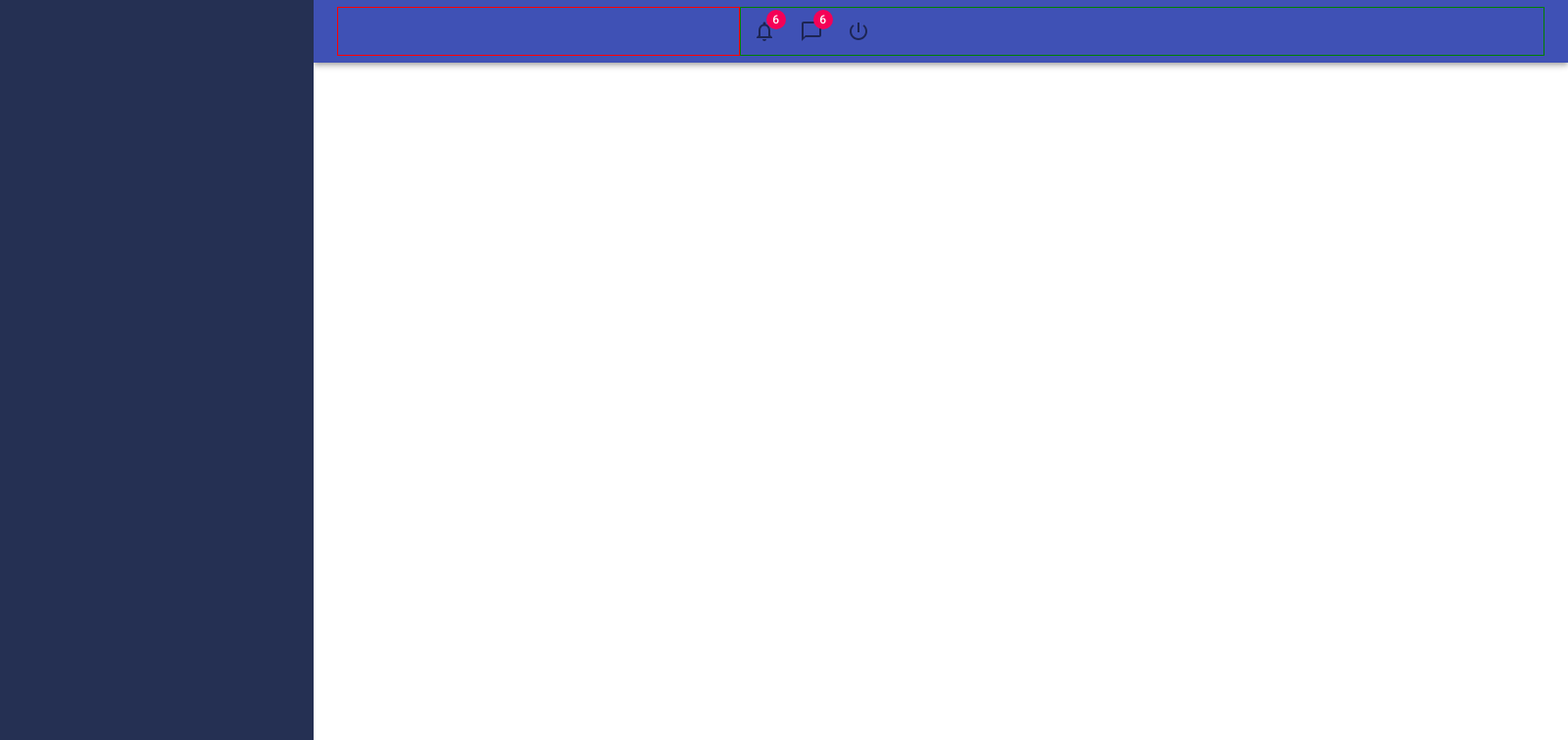
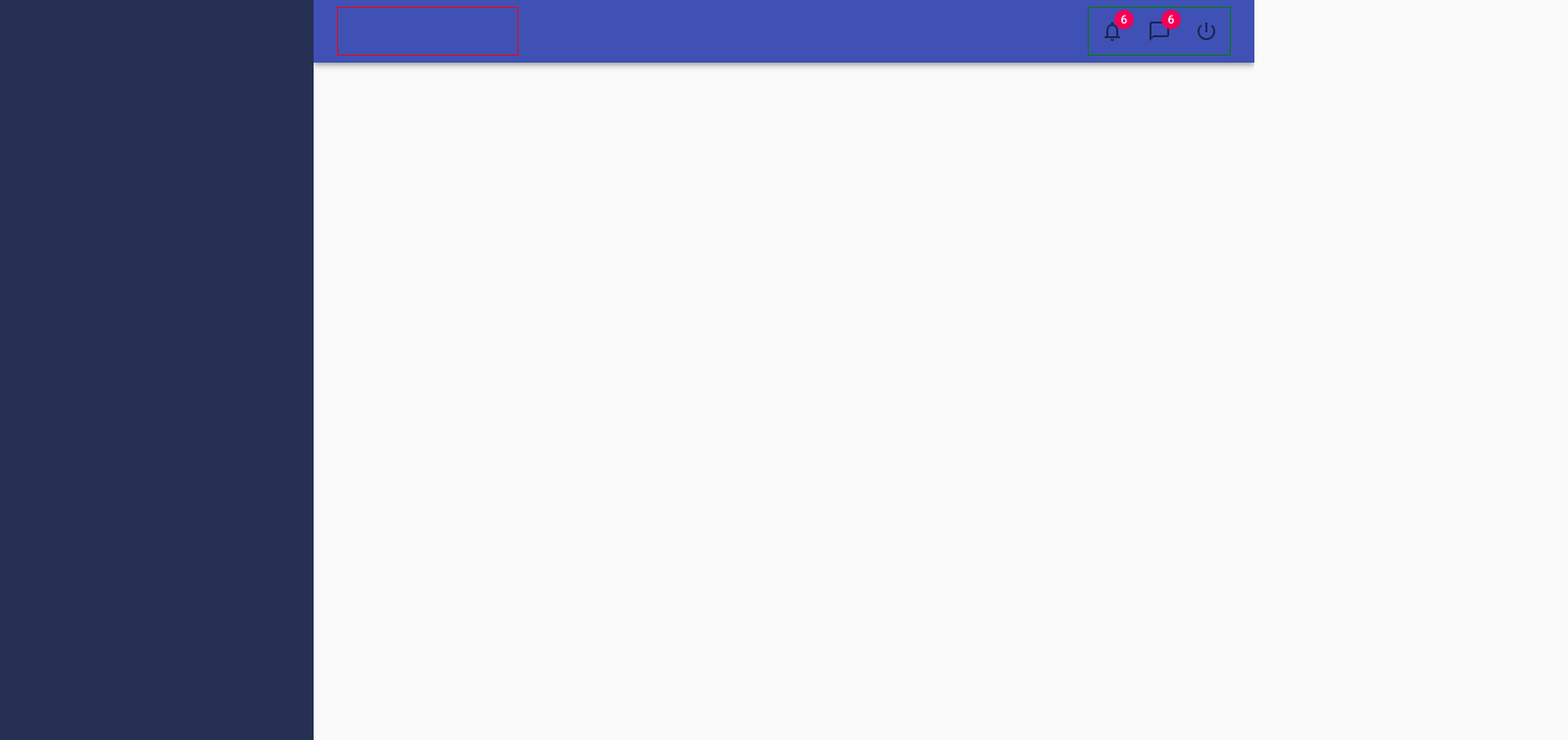
Before and after one commit to Vinoth6194/react_matui, a React (Create React App) app: page / in a window 1280 px wide. Shown: the top 756 px of the page at 98% size, 1600 px wide, since content can reach past the window. Built offline with nearby package versions, Linux system fonts and the light colour scheme.

Commit message:
splitted the header into right and left with grids and cssbaseline

```diff
--- a/src/App/App.js
+++ b/src/App/App.js
@@ -1,4 +1,4 @@
-import { makeStyles } from "@material-ui/core";
+import { CssBaseline, makeStyles } from "@material-ui/core";
 import Header from "../components/Header";
 import SideMenu from "../components/SideMenu";
 import "./App.css";
@@ -15,6 +15,7 @@ function App() {
       <SideMenu />
       <div className={classes.appMain}>
         <Header />
+        <CssBaseline />
       </div>
       ;
     </>
--- a/src/components/Header.js
+++ b/src/components/Header.js
@@ -10,10 +10,11 @@ function Header() {
       <AppBar position="static">
         <Toolbar>
           <Grid container>
-            <Grid item sm={4} style={{ border: "1px solid red" }}>
+            <Grid item style={{ border: "1px solid red" }}>
               <InputBase />
             </Grid>
-            <Grid item sm={8} style={{ border: "1px solid green" }}>
+            <Grid item sm></Grid>
+            <Grid item style={{ border: "1px solid green" }}>
               <IconButton>
                 <Badge badgeContent={6} color="secondary">
                   <NotificationsNoneIcon />
```
